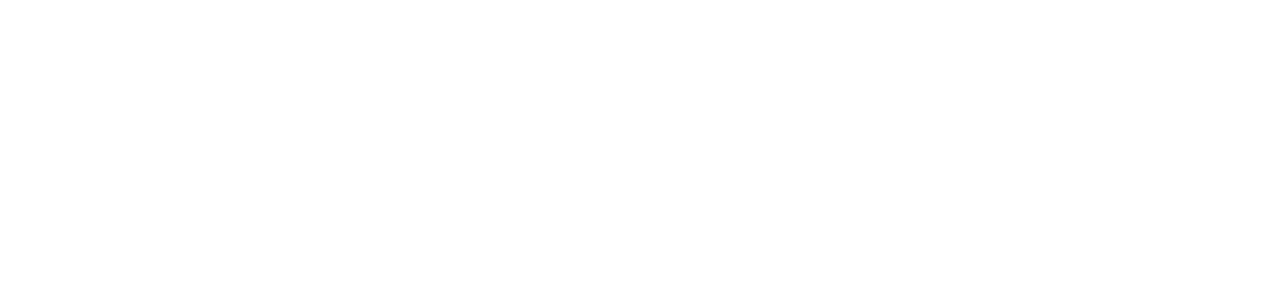
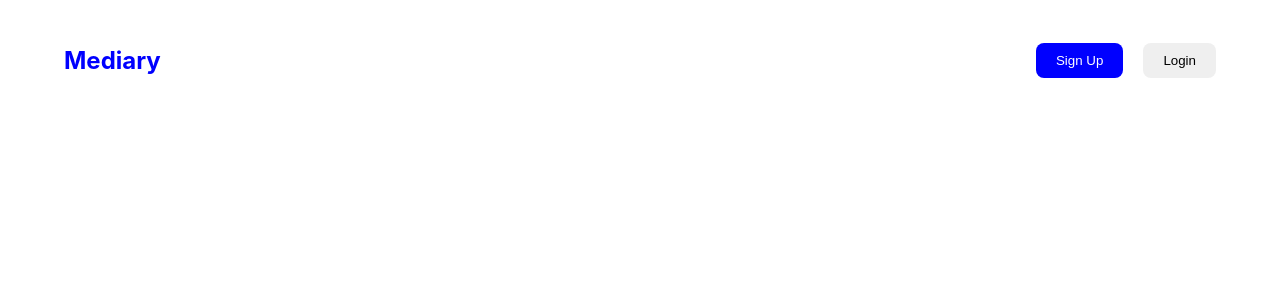
Before and after one commit to AugustineKadima/mediary_front, a React (Create React App) app: page / in a window 1280 px wide. Shown: the top 300 px of the page. Built offline with nearby package versions, Linux system fonts and the light colour scheme.

Commit message:
Add navbar

```diff
--- a/src/App.css
+++ b/src/App.css
@@ -1,38 +1,44 @@
-.App {
-  text-align: center;
+
+*{
+  margin: 0px;
+  padding: 0px;
+  box-sizing: border-box;
 }
 
-.App-logo {
-  height: 40vmin;
-  pointer-events: none;
+.main_container{
+  width: 100%;
+  height: 100vh;
 }
 
-@media (prefers-reduced-motion: no-preference) {
-  .App-logo {
-    animation: App-logo-spin infinite 20s linear;
-  }
+.navbar_container{
+  width: 100%;
+  height: 15vh;
+  display: flex;
+  align-items: center;
+  justify-content: center;
 }
 
-.App-header {
-  background-color: #282c34;
-  min-height: 100vh;
+.navbar_wrapper{
+  width: 90%;
+  margin: 0px auto;
   display: flex;
-  flex-direction: column;
+  justify-content: space-between;
   align-items: center;
-  justify-content: center;
-  font-size: calc(10px + 2vmin);
+}
+
+.navbar_wrapper h2{
+  color: blue;
+}
+
+.nav_buttons_wrapper button{
+  margin-left: 20px;
+  padding: 10px 20px;
+  border-radius: 8px;
+  border: none;
+}
+
+#signup_btn{
+  box-shadow: 0px 0px 2px;
+  background-color: blue;
   color: white;
 }
-
-.App-link {
-  color: #61dafb;
-}
-
-@keyframes App-logo-spin {
-  from {
-    transform: rotate(0deg);
-  }
-  to {
-    transform: rotate(360deg);
-  }
-}
--- a/src/App.js
+++ b/src/App.js
@@ -1,9 +1,11 @@
 import './App.css';
 import { Routes, Route } from 'react-router-dom';
+import NavBar from './components/navbar';
 
 function App() {
   return (
-    <div>
+    <div className='main_container'>
+      <NavBar />
 
     </div>
   );
--- /dev/null
+++ b/src/components/navbar.js
@@ -0,0 +1,17 @@
+import React from "react";
+
+export default function NavBar(){
+    return (
+        <div className="navbar_container">
+
+            <div className="navbar_wrapper">
+                <h2>Mediary</h2>
+                <div className="nav_buttons_wrapper">
+                    <button id="signup_btn">Sign Up</button>
+                    <button id="login_btn">Login</button>
+                </div>
+            </div>
+
+        </div>
+    )
+}
```
